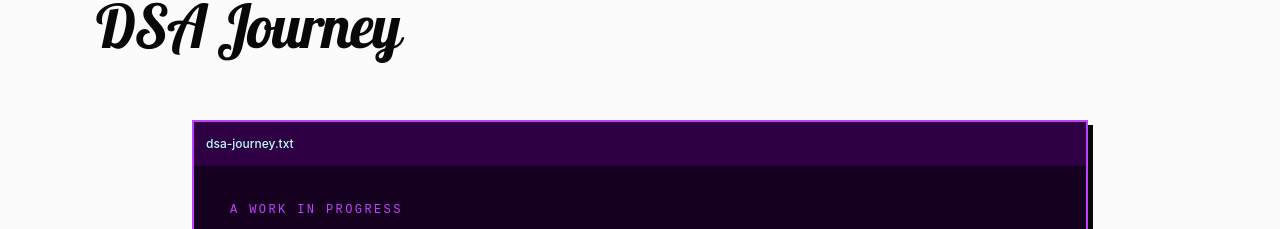
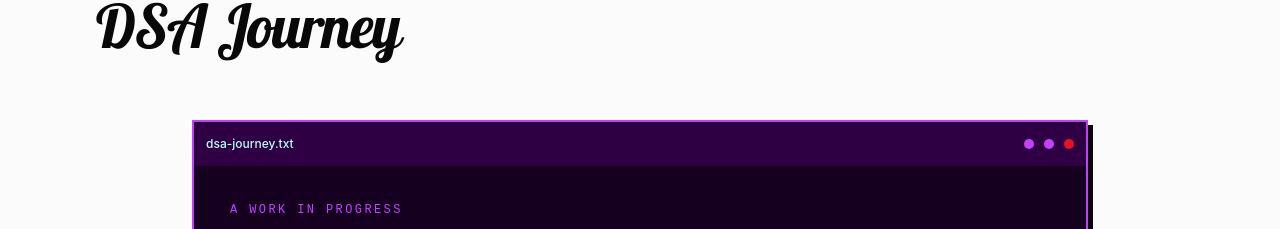
Before and after one commit to AVINASHTIWARI14/portfolio, a React (Vite) app: page / in a window 1280 px wide. Shown: the part 1655-1884 px from the top of the page. Built offline with nearby package versions, Linux system fonts and the light colour scheme.

Commit message:
Style journey window controls

```diff
--- a/src/components/portfolio/dsa-editor.css
+++ b/src/components/portfolio/dsa-editor.css
@@ -31,3 +31,16 @@
 .dsa-window-close:hover {
   background-color: #e81123;
 }
+
+.dsa-window-dot {
+  display: block;
+  width: 10px;
+  height: 10px;
+  margin-right: 10px;
+  border-radius: 9999px;
+  background: #c042ff;
+}
+.dsa-window-dot-close {
+  margin-right: 12px;
+  background: #e81123;
+}
```
